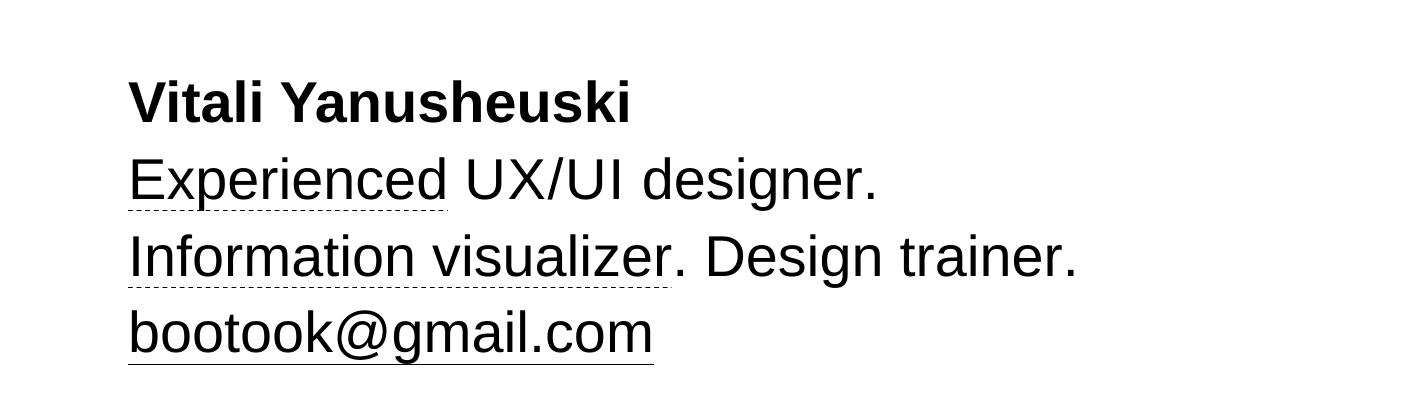
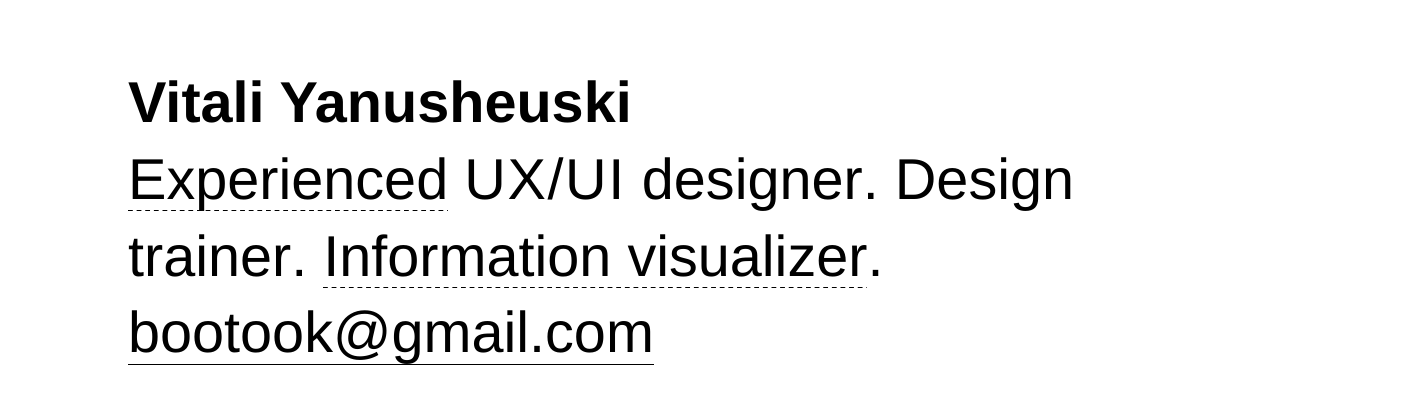
Before and after one commit to butuk/about, a website built with webpack: page index.html in a window 1280 px wide. Shown: the whole page, 1408 px wide, since content can reach past the window. Built offline with nearby package versions, Linux system fonts and the light colour scheme.

Commit message:
refactor: minor changes

```diff
--- a/src/scss/_layout.scss
+++ b/src/scss/_layout.scss
@@ -2,7 +2,6 @@
   position: relative;
   top: 5vmax;
   left: 10vmax;
-  margin-right: 25vmax;
   margin-bottom: 20vmax;
   line-height: 6vmax;
   @media screen and (min-width: 1600px){
@@ -10,12 +9,20 @@
   }
   @media screen and (aspect-ratio: 1/1) {
     left: 7vmax;
-    margin-right: 7vmax;
     line-height: 7vmax;
   }
   @media screen and (orientation: portrait) {
     left: 4vmax;
-    margin-right: 8vmax;
     line-height: 7vmax;
   }
 }
+
+.content {
+  margin-right: 15vmax;
+  @media screen and (aspect-ratio: 1/1) {
+    margin-right: 5vmax;
+  }
+  @media screen and (orientation: portrait) {
+    margin-right: 4vmax;
+  }
+}
--- a/src/ts/content.ts
+++ b/src/ts/content.ts
@@ -48,8 +48,8 @@ export const start : object =
         ' ',
         'designer',
         '. ',
+        'Design trainer',
+        '. ',
         ['Information visualizer', visualizer],
         '. ',
-        'Design trainer',
-        '. ',
     ];
```
Also changed, not shown: dist/styles.css, 1 other file.
